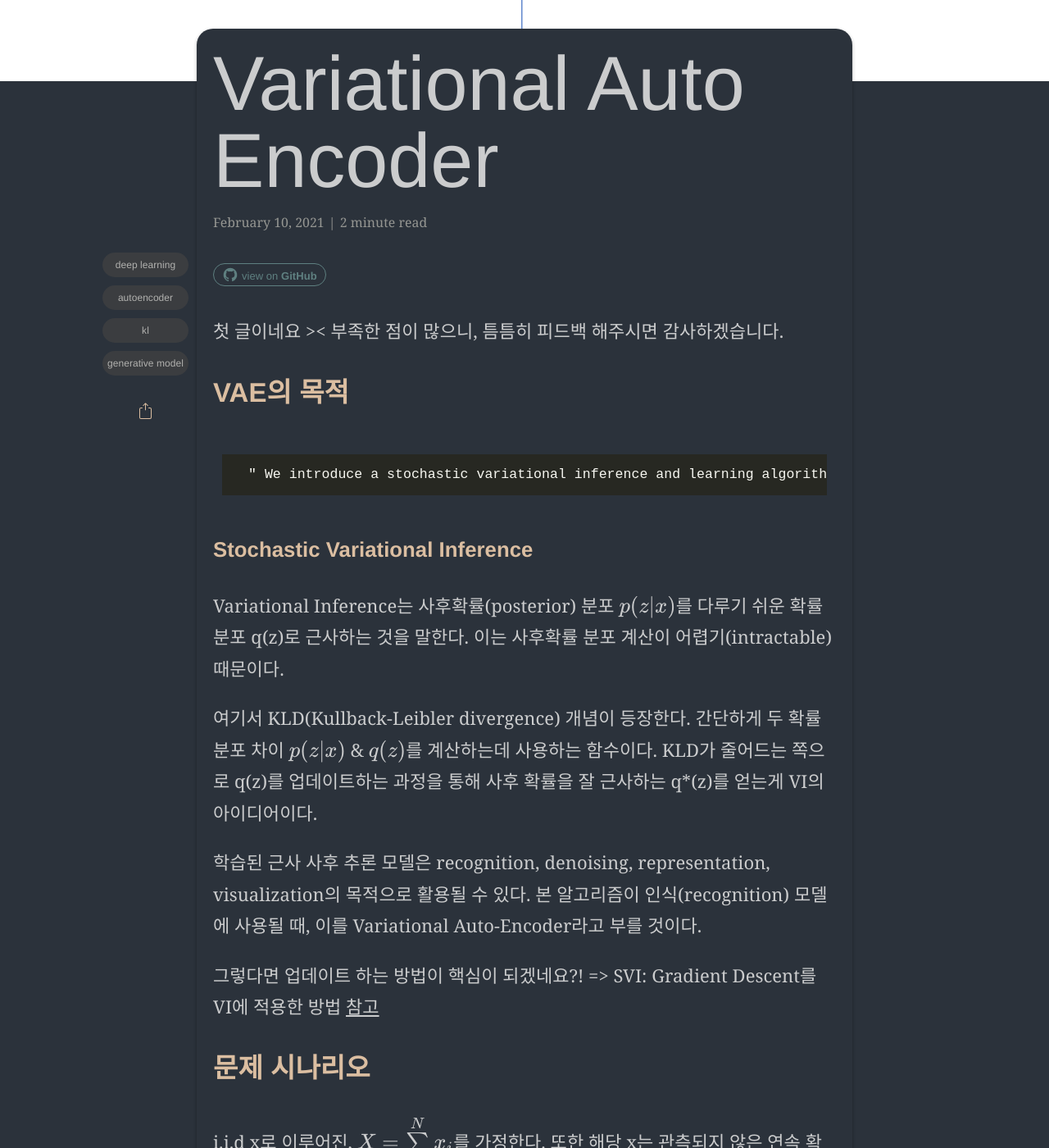
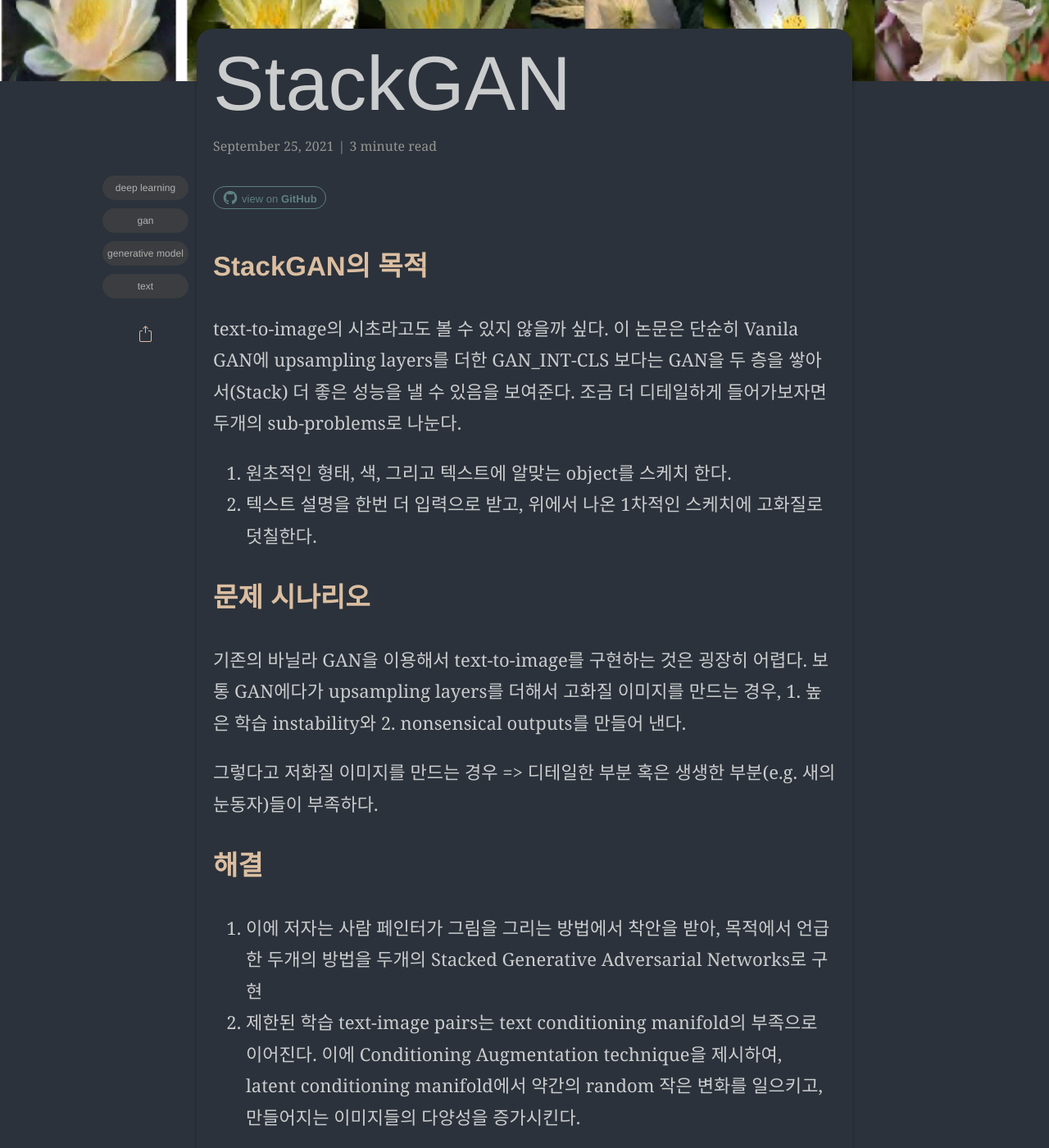
Before and after one commit to alsdyd98/alsdyd98.github.io, a Jekyll site: the page built from _posts/2022-09-25-Stack-GAN.markdown, in a window 1280 px wide and 1400 px high, scrolled down 568 px. Shown: the whole window at 82% size. Built offline with Jekyll 4.4.1, drawn with Linux system fonts in a browser that asks for light colours; some web fonts are replaced; formulas are drawn with MathJax 3; comment, search, counter and statistics services are not loaded; some of the changed text lies outside the part shown.

Commit message:
stackgan part 1

```diff
--- a/_posts/2022-09-15-VAE-Auto-Encoding-Variational-Bayes copy 2.markdown
+++ /dev/null
@@ -1,102 +0,0 @@
----
-layout: post
-read_time: true
-show_date: true
-title: VAE-Auto-Encoding Variational Bayes(VAE)
-date: 2022-09-25 18:00:00 -0600
-description: Simple description of Auto-Encoding Variational Bayes(VAE)
-img: posts/20220915/VAE_title.png
-tags: [deep learning, auto encoder, neural networks]
-author: 안민용
-github: alsdyd98/
-mathjax: yes
----
-
-첫 글이네요 >< 부족한 점이 많으니, 틈틈히 피드백 해주시면 감사하겠습니다.
-
-## VAE의 목적
-
-    " We introduce a stochastic variational inference and learning algorithm that scales to large datasets and, under some mild differentiability conditions, even works in the intractable case"
-
-### Stochastic Variational Inference
-
-Variational Inference는 사후확률(posterior) 분포 p(z|x)를 다루기 쉬운 확률 분포 q(z)로 근사하는 것을 말한다. 이는 사후확률 분포 계산이 어렵기(intractable) 때문이다.
-
-여기서 KLD(Kullback-Leibler divergence) 개념이 등장한다. 간단하게 두 확률 분포 차이(p(z|x) & q(z))를 계산하는데 사용하는 함수이다. KLD가 줄어드는 쪽으로 q(z)를 업데이트하는 과정을 통해 사후 확률을 잘 근사하는 q\*(z)를 얻는게 VI의 아이디어이다.
-
-학습된 근사 사후 추론 모델은 recognition, denoising, representation, visualization의 목적으로 활용될 수 있다. 본 알고리즘이 인식(recognition) 모델에 사용될 때, 이를 Variational Auto-Encoder라고 부를 것이다.
-
-그렇다면 업데이트 하는 방법이 핵심이 되겠네요?! => SVI: Gradient Descent를 VI에 적용한 방법
-[참고](https://ratsgo.github.io/generative%20model/2017/12/19/vi/)
-
-## 문제 시나리오
-
-i.i.d x로 이루어진, $X = \sum\limits_{i=1}^N{x_i}$를 가정한다. 또한 해당 x는 관측되지 않은 연속 확률 변수 z를 포함한 어떠한 random process에 의해 만들어졌다고 가정한다.
-
-### intractability
-
-<center><img src='./assets/img/posts/20220915/intractable.jpeg'></center>
-해결방안 : p(z|x)와 근접할 수 있는 q(z|x)라는 additional network를 정의하자.
-
-### a large data
-
-데이터가 너무 크면 배치 최적화는 연산량이 매우 많다. 우리는 작은 미니배치나 데이터포인트에 대해 파라미터 업데이트를 진행하고 싶은데, Monte Carlo EM과 같은 Sampling Based Solution은 데이터 포인트별로 Sampling Loop를 돌기 때문에 너무 느리다.
-
-## 해결방안
-
-1. 효율적인 ML/MAP 근사 추정 제안
-2. 파라미터 θ의 선택에 따라 관측값 x가 주어졌을 때 잠재 변수 z에 대한 효율적인 근사 사후 추론을 제안
-3. 변수 x에 대한 효율적인 근사 Marginal Inference를 제안한다.
-
-### Kullback-Leibler Divergence
-
-위에서 언급한 KLD에 대해서 한번 더 다루고 가야, 하단에서 다룰 Margianal Likelihood에 대해 알 수 있다.
-
-<center><img src='./assets/img/posts/20220915/KLD.jpeg'></center>
-다음은 KLD식이다. P와 Q분포가 동일하면 DKL은 0을, 다르면 다를수록 높은 값을 갖게 된다.
-
-[참고](https://greeksharifa.github.io/bayesian_statistics/2020/07/14/Variational-Inference/)
-
-### Marginal Likelihood
-
-<center><img src='./assets/img/posts/20220915/ELBO.png'></center>
-다음은 데이터 포인트 하나에 대한 Marginal Likelihood를 재표현한 식이다.
-다음 정리를 통해, p(z|x)가 Intractable하므로, 계산할 수 없는 KL부분(우측)을 제외한 Tractable Lower bound를 구할 수 있다.
-이때 해당 intractable KL term은 항상 >=0 이다.
-
-<center><img src='./assets/img/posts/20220915/trainable_state.jpeg'></center>
-다음은 위의 수식을 거쳐 구한 Marginal Likelihood의 Variational Lower Bound(ELBO)이다.
-
-이 때 학습은 당연하게도 Lower bound를 최적화하는 방향으로 이루어지게 된다.
-
-### How?
-
-위에서 언급했지만, Lower Bound L(θ,ϕ;x(i))를 θ,ϕ에 대해서 미분하고 최적화하고 싶은데 쉽지 않다.
-이러한 타입의 문제에 대해 일반적으로 쓰이는 Monte Carlo Gradient Estimator는 굉장히 큰 분산을 갖고 있어서 우리의 목적에 적합하지 않다.
-[참고: Variational bayesian inference with stocahstic search, David M Blei, ICML-12](https://icml.cc/2012/papers/687.pdf)
-
-### SGVB estimator
-
-mild condition 아래에서, 근사 Posterior q(z|x)를 Reparameterize할 수 있다. 이 때 mild condition에 대해 서는 뒤에서 다루겠다. (Reparametrization trick)
-
-q(z|x)라는 근사 Posterior로부터 Samples를 생성하기 위해, 논문에서는 다른 방법을 사용하였다. z가 연속형 확률 변수이고, z ~ q(z|x)가 어떠한 조건부 확률을 따른다고 하자. 이 때 z를, z = g(ϵ,x)라는 Deterministic 변수라고 표현할 수 있다.
-이 떄 ϵ는 독립적인 Marignal p(ϵ)를 가지는 auxiliary variable이고, g(.)는 ϕ에 의해 parameterized되는 vector-valued 함수이다.
-
-이 reparameterization을 통해 근사 posterior의 기댓값을 ϕ에 대해 미분 가능한 기댓값의 Monte Carlo 추정량으로 재표현하는 데에 사용될 수 있다.
-우선 ELBO에서 좌측은 우선 킵해놓고 우측 DKL(q(z|x)||p(z))를 조금 보겠다. 해당 식은 적분 수식을 직접 풀어 계산할 수 있다. (appendix 참고)
-
-이제 남은 것은 expected reconstruction error에 해당하는 Ez(logp(x|z))를 풀어주는 것이다.
-
-<center><img src='./assets/img/posts/20220915/SGVB.png'></center>
-
-다음의 보라색 부분은 L개의 Sample을 뽑아 이에 대한 근사치로 추정량을 구하는 것을 보여준다.
-Prior로부터 나온 근사 Posterior에 대한 KLD 값인 핑크색 항은 Regularizer의 역할 (q*ϕ 라는 inference 를 위한 확률분포가 p*θ 와 비슷하게끔 만드는)을 한다.
-
-### Stochastic Gradients 계산
-
-<center><img src='./assets/img/posts/20220915/stoachastic.jpeg'></center>
-<center><img src='./assets/img/posts/20220915/LM.jpg'></center>
-
-### Reparameterization Trick
-
-[나는 왜있을까..](https://jaejunyoo.blogspot.com/2017/05/auto-encoding-variational-bayes-vae-3.html)
--- a/_posts/2022-09-15-VAE-Auto-Encoding-Variational-Bayes copy.markdown
+++ /dev/null
@@ -1,102 +0,0 @@
----
-layout: post
-read_time: true
-show_date: true
-title: VAE-Auto-Encoding Variational Bayes(VAE)
-date: 2022-09-25 18:00:00 -0600
-description: Simple description of Auto-Encoding Variational Bayes(VAE)
-img: posts/20220915/VAE_title.png
-tags: [deep learning, auto encoder, neural networks]
-author: 안민용
-github: alsdyd98/
-mathjax: yes
----
-
-첫 글이네요 >< 부족한 점이 많으니, 틈틈히 피드백 해주시면 감사하겠습니다.
-
-## VAE의 목적
-
-    " We introduce a stochastic variational inference and learning algorithm that scales to large datasets and, under some mild differentiability conditions, even works in the intractable case"
-
-### Stochastic Variational Inference
-
-Variational Inference는 사후확률(posterior) 분포 p(z|x)를 다루기 쉬운 확률 분포 q(z)로 근사하는 것을 말한다. 이는 사후확률 분포 계산이 어렵기(intractable) 때문이다.
-
-여기서 KLD(Kullback-Leibler divergence) 개념이 등장한다. 간단하게 두 확률 분포 차이(p(z|x) & q(z))를 계산하는데 사용하는 함수이다. KLD가 줄어드는 쪽으로 q(z)를 업데이트하는 과정을 통해 사후 확률을 잘 근사하는 q\*(z)를 얻는게 VI의 아이디어이다.
-
-학습된 근사 사후 추론 모델은 recognition, denoising, representation, visualization의 목적으로 활용될 수 있다. 본 알고리즘이 인식(recognition) 모델에 사용될 때, 이를 Variational Auto-Encoder라고 부를 것이다.
-
-그렇다면 업데이트 하는 방법이 핵심이 되겠네요?! => SVI: Gradient Descent를 VI에 적용한 방법
-[참고](https://ratsgo.github.io/generative%20model/2017/12/19/vi/)
-
-## 문제 시나리오
-
-i.i.d x로 이루어진, $X = \sum\limits_{i=1}^N{x_i}$를 가정한다. 또한 해당 x는 관측되지 않은 연속 확률 변수 z를 포함한 어떠한 random process에 의해 만들어졌다고 가정한다.
-
-### intractability
-
-<center><img src='./assets/img/posts/20220915/intractable.jpeg'></center>
-해결방안 : p(z|x)와 근접할 수 있는 q(z|x)라는 additional network를 정의하자.
-
-### a large data
-
-데이터가 너무 크면 배치 최적화는 연산량이 매우 많다. 우리는 작은 미니배치나 데이터포인트에 대해 파라미터 업데이트를 진행하고 싶은데, Monte Carlo EM과 같은 Sampling Based Solution은 데이터 포인트별로 Sampling Loop를 돌기 때문에 너무 느리다.
-
-## 해결방안
-
-1. 효율적인 ML/MAP 근사 추정 제안
-2. 파라미터 θ의 선택에 따라 관측값 x가 주어졌을 때 잠재 변수 z에 대한 효율적인 근사 사후 추론을 제안
-3. 변수 x에 대한 효율적인 근사 Marginal Inference를 제안한다.
-
-### Kullback-Leibler Divergence
-
-위에서 언급한 KLD에 대해서 한번 더 다루고 가야, 하단에서 다룰 Margianal Likelihood에 대해 알 수 있다.
-
-<center><img src='./assets/img/posts/20220915/KLD.jpeg'></center>
-다음은 KLD식이다. P와 Q분포가 동일하면 DKL은 0을, 다르면 다를수록 높은 값을 갖게 된다.
-
-[참고](https://greeksharifa.github.io/bayesian_statistics/2020/07/14/Variational-Inference/)
-
-### Marginal Likelihood
-
-<center><img src='./assets/img/posts/20220915/ELBO.png'></center>
-다음은 데이터 포인트 하나에 대한 Marginal Likelihood를 재표현한 식이다.
-다음 정리를 통해, p(z|x)가 Intractable하므로, 계산할 수 없는 KL부분(우측)을 제외한 Tractable Lower bound를 구할 수 있다.
-이때 해당 intractable KL term은 항상 >=0 이다.
-
-<center><img src='./assets/img/posts/20220915/trainable_state.jpeg'></center>
-다음은 위의 수식을 거쳐 구한 Marginal Likelihood의 Variational Lower Bound(ELBO)이다.
-
-이 때 학습은 당연하게도 Lower bound를 최적화하는 방향으로 이루어지게 된다.
-
-### How?
-
-위에서 언급했지만, Lower Bound L(θ,ϕ;x(i))를 θ,ϕ에 대해서 미분하고 최적화하고 싶은데 쉽지 않다.
-이러한 타입의 문제에 대해 일반적으로 쓰이는 Monte Carlo Gradient Estimator는 굉장히 큰 분산을 갖고 있어서 우리의 목적에 적합하지 않다.
-[참고: Variational bayesian inference with stocahstic search, David M Blei, ICML-12](https://icml.cc/2012/papers/687.pdf)
-
-### SGVB estimator
-
-mild condition 아래에서, 근사 Posterior q(z|x)를 Reparameterize할 수 있다. 이 때 mild condition에 대해 서는 뒤에서 다루겠다. (Reparametrization trick)
-
-q(z|x)라는 근사 Posterior로부터 Samples를 생성하기 위해, 논문에서는 다른 방법을 사용하였다. z가 연속형 확률 변수이고, z ~ q(z|x)가 어떠한 조건부 확률을 따른다고 하자. 이 때 z를, z = g(ϵ,x)라는 Deterministic 변수라고 표현할 수 있다.
-이 떄 ϵ는 독립적인 Marignal p(ϵ)를 가지는 auxiliary variable이고, g(.)는 ϕ에 의해 parameterized되는 vector-valued 함수이다.
-
-이 reparameterization을 통해 근사 posterior의 기댓값을 ϕ에 대해 미분 가능한 기댓값의 Monte Carlo 추정량으로 재표현하는 데에 사용될 수 있다.
-우선 ELBO에서 좌측은 우선 킵해놓고 우측 DKL(q(z|x)||p(z))를 조금 보겠다. 해당 식은 적분 수식을 직접 풀어 계산할 수 있다. (appendix 참고)
-
-이제 남은 것은 expected reconstruction error에 해당하는 Ez(logp(x|z))를 풀어주는 것이다.
-
-<center><img src='./assets/img/posts/20220915/SGVB.png'></center>
-
-다음의 보라색 부분은 L개의 Sample을 뽑아 이에 대한 근사치로 추정량을 구하는 것을 보여준다.
-Prior로부터 나온 근사 Posterior에 대한 KLD 값인 핑크색 항은 Regularizer의 역할 (q*ϕ 라는 inference 를 위한 확률분포가 p*θ 와 비슷하게끔 만드는)을 한다.
-
-### Stochastic Gradients 계산
-
-<center><img src='./assets/img/posts/20220915/stoachastic.jpeg'></center>
-<center><img src='./assets/img/posts/20220915/LM.jpg'></center>
-
-### Reparameterization Trick
-
-[나는 왜있을까..](https://jaejunyoo.blogspot.com/2017/05/auto-encoding-variational-bayes-vae-3.html)
--- a/_posts/2022-09-18-Variational-Auto-Encoder.markdown
+++ b/_posts/2022-09-25-Stack-GAN.markdown
@@ -2,33 +2,53 @@
 layout: post
 read_time: true
 show_date: true
-title: Variational Auto Encoder
-date: 2021-02-10 13:32:20 -0600
-description: Taking a look at variational auto encoder in deeper.
-img: posts/20220915/VAE_title.png
-tags: [deep learning, autoEncoder, KL, Generative Model]
+title: StackGAN
+date: 2021-09-25 13:32:20 -0600
+description: Text to Photo-realistic Image Synthesis with Stacked Generative Adversarial Networks
+img: posts/20220925/title.png
+tags: [deep learning, GAN, Generative Model, Text]
 author: An Min Yong
 github: alsdyd98/
 lang: ko
 mathjax: yes
 ---
 
-첫 글이네요 >< 부족한 점이 많으니, 틈틈히 피드백 해주시면 감사하겠습니다.
+## StackGAN의 목적
 
-## VAE의 목적
+text-to-image의 시초라고도 볼 수 있지 않을까 싶다. 이 논문은 단순히 Vanila GAN에 upsampling layers를 더한 GAN_INT-CLS 보다는 GAN을 두 층을 쌓아서(Stack) 더 좋은 성능을 낼 수 있음을 보여준다.
+조금 더 디테일하게 들어가보자면 두개의 sub-problems로 나눈다.
 
-    " We introduce a stochastic variational inference and learning algorithm that scales to large datasets and, under some mild differentiability conditions, even works in the intractable case"
+1. 원초적인 형태, 색, 그리고 텍스트에 알맞는 object를 스케치 한다.
+2. 텍스트 설명을 한번 더 입력으로 받고, 위에서 나온 1차적인 스케치에 고화질로 덧칠한다.
 
-### Stochastic Variational Inference
+## 문제 시나리오
 
-Variational Inference는 사후확률(posterior) 분포 \\(p(z \vert x)\\)를 다루기 쉬운 확률 분포 q(z)로 근사하는 것을 말한다. 이는 사후확률 분포 계산이 어렵기(intractable) 때문이다.
+기존의 바닐라 GAN을 이용해서 text-to-image를 구현하는 것은 굉장히 어렵다. 보통 GAN에다가 upsampling layers를 더해서 고화질 이미지를 만드는 경우, 1. 높은 학습 instability와 2. nonsensical outputs를 만들어 낸다.
 
-여기서 KLD(Kullback-Leibler divergence) 개념이 등장한다. 간단하게 두 확률 분포 차이 \\(p(z \vert x)\\) & \\(q(z)\\)를 계산하는데 사용하는 함수이다. KLD가 줄어드는 쪽으로 q(z)를 업데이트하는 과정을 통해 사후 확률을 잘 근사하는 q\*(z)를 얻는게 VI의 아이디어이다.
+그렇다고 저화질 이미지를 만드는 경우 => 디테일한 부분 혹은 생생한 부분(e.g. 새의 눈동자)들이 부족하다.
 
-학습된 근사 사후 추론 모델은 recognition, denoising, representation, visualization의 목적으로 활용될 수 있다. 본 알고리즘이 인식(recognition) 모델에 사용될 때, 이를 Variational Auto-Encoder라고 부를 것이다.
+## 해결
 
-그렇다면 업데이트 하는 방법이 핵심이 되겠네요?! => SVI: Gradient Descent를 VI에 적용한 방법
-[참고](https://ratsgo.github.io/generative%20model/2017/12/19/vi/)
+1. 이에 저자는 사람 페인터가 그림을 그리는 방법에서 착안을 받아, 목적에서 언급한 두개의 방법을 두개의 Stacked Generative Adversarial Networks로 구현
+2. 제한된 학습 text-image pairs는 text conditioning manifold의 부족으로 이어진다. 이에 Conditioning Augmentation technique을 제시하여, latent conditioning manifold에서 약간의 random 작은 변화를 일으키고, 만들어지는 이미지들의 다양성을 증가시킨다.
+
+### traing procedure
+
+<center><img src='./assets/img/posts/20220925/trainingprocedure.jpeg'></center>
+
+여기서 x는 true data distribution에서의 real image, z는 noise vector
+
+## Model Architecture
+
+<center><img src='./assets/img/posts/20220925/stackgan-figure2.jpeg'></center>
+
+### Conditioning Augmentation
+
+<center><img src='./assets/img/posts/20220925/CA.jpeg'></center>
+
+텍스트 t는 encoder를 통해 인코딩 되고, 텍스트 임베딩 ⍴가 된다. (이 때 encoder는 FC Layer이다.) 이 후 한번 더 nonlinearly 변형되어서 generator의 input으로 사용될 수 있는 conditioning latent variables가 된다.
+
+\*\* 여기서 문제인 점이, data의 수가 제한되어 있기에, lantent data manifold에서의 불연속성을 야기하기도 한다.
 
 ## 문제 시나리오
 
```
Also changed, not shown: _posts/2022-09-18-Variational-Auto-Encoder copy.markdown (renamed from _posts/2021-02-10-conways-game-of-lifemarkdown.markdown, +15 -14 lines), assets/img/posts/20220925/CA.jpeg (added), assets/img/posts/20220925/stackgan-figure2.jpeg (added), assets/img/posts/20220925/title.png (added), assets/img/posts/20220925/trainingprocedure.jpeg (added).
